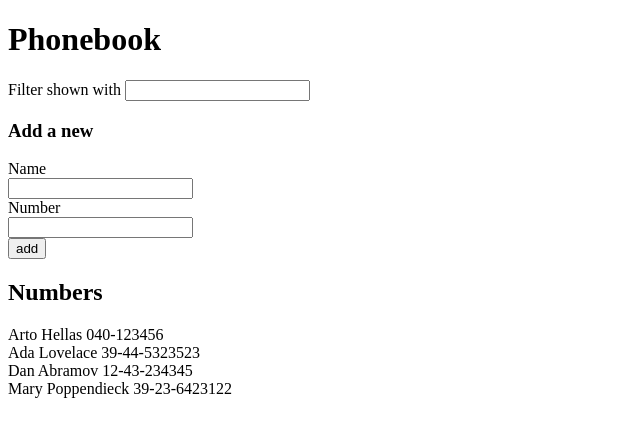
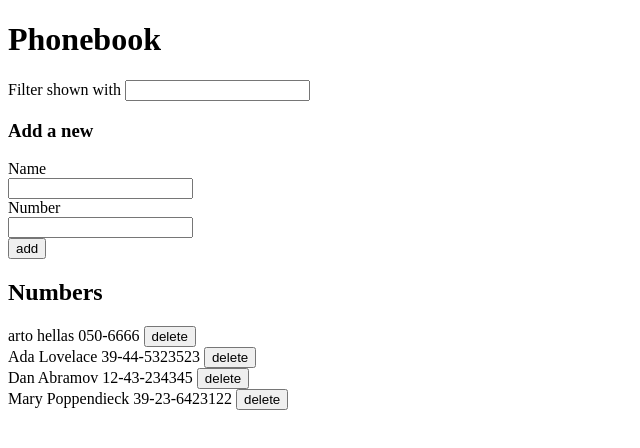
Before and after one commit to anttiromppanen/fullstack20, a React (Create React App) app in the folder osa2/puhelinluettelo/: page / in a window 1280 px wide. Shown: the top 448 px of the page, without its empty margins (0-640 px from the left). Built offline with nearby package versions, Linux system fonts and the light colour scheme; data requests are answered from the project's data file.

Commit message:
2.15 - 2.18 tehty

```diff
--- a/osa2/puhelinluettelo/db.json
+++ b/osa2/puhelinluettelo/db.json
@@ -1,8 +1,8 @@
 {
-  "persons":[
+  "persons": [
     {
-      "name": "Arto Hellas",
-      "number": "040-123456",
+      "name": "arto hellas",
+      "number": "050-6666",
       "id": 1
     },
     {
--- a/osa2/puhelinluettelo/src/App.js
+++ b/osa2/puhelinluettelo/src/App.js
@@ -1,20 +1,21 @@
 import React, { useState, useEffect } from 'react'
-import axios from 'axios'
+
+import personService from './services/persons'
 
 import Inputs from './components/Inputs'
 import ShowPersons from './components/ShowPersons'
 import Filter from './components/Filter'
 
 const App = () => {
-  const [persons, setPersons] = useState([])
+  const [ persons, setPersons ] = useState([])
   const [ newName, setNewName ] = useState('')
   const [ newNumber, setNewNumber ] = useState('')
   const [ filterValue, setFilterValue ] = useState('')
 
   // Data tiedostosta db.json
   useEffect(() => {
-    axios
-      .get('http://localhost:3001/persons')
+    personService
+      .getAll()
       .then(res => {
         setPersons(res.data)
       })
@@ -44,12 +45,39 @@ const App = () => {
     setNewName('')
     setNewNumber('')
     if (onkoJoLisatty) {
-      return alert(`${ newName } is already added to phonebook`)
+      if (window.confirm(`${newName} is already added to phonebook, replace the old number with a new one?`)) {
+        const personId = persons
+          .find(person => person.name.toLowerCase() === newName.toLowerCase())
+          .id
+
+        personService
+          .updatePerson(personId, lisattava)
+          .then(res => {
+            setPersons(persons.map(person => person.id !== res.data.id ? person : lisattava))
+          })
+      }
+
+      // Ilman returnia sama henkilö lisätään kahdesti
+      return
     }
 
-    setPersons(persons.concat(lisattava))
-}
+    // Lisätään "tietokantaan"
+    personService
+      .create(lisattava)
+      .then(res => {
+        setPersons(persons.concat(res.data))
+      })
+  }
 
+  const handleDelete = (id, name) => {
+    if (window.confirm(`Delete ${name} ?`))
+
+    personService
+      .deletePerson(id)
+      .then(res => {
+        setPersons(persons.filter(person => person.id !== id))
+      })
+  }
 
   return (
     <div>
@@ -62,7 +90,7 @@ const App = () => {
         newName={ newName }
         newNumber={ newNumber }
       />
-      <ShowPersons persons={ persons } filterValue={ filterValue } />
+      <ShowPersons persons={ persons } filterValue={ filterValue } handleDelete={ handleDelete } />
     </div>
 )
 
--- a/osa2/puhelinluettelo/src/components/Person.js
+++ b/osa2/puhelinluettelo/src/components/Person.js
@@ -1,9 +1,10 @@
 import React from 'react';
 
-const Person = ({ name, number }) => {
+const Person = ({ id, name, number, handleDelete }) => {
+
   return (
     <div>
-      {name} {number}
+      {name} {number} <button onClick={ () => handleDelete(id, name) }>delete</button>
     </div>
   );
 };
--- a/osa2/puhelinluettelo/src/components/ShowPersons.js
+++ b/osa2/puhelinluettelo/src/components/ShowPersons.js
@@ -2,7 +2,7 @@ import React from 'react';
 
 import Person from './Person'
 
-const ShowPersons = ({ persons, filterValue }) => {
+const ShowPersons = ({ persons, filterValue, handleDelete }) => {
   const mapPersons = persons
     .filter(person =>
       person.name.toLowerCase().includes(filterValue.toLowerCase())
@@ -11,8 +11,10 @@ const ShowPersons = ({ persons, filterValue }) => {
       person =>
         <Person
           key={ person.name }
+          id={ person.id }
           name={ person.name }
           number={ person.number }
+          handleDelete={ handleDelete }
         />
     )
 
--- /dev/null
+++ b/osa2/puhelinluettelo/src/services/persons.js
@@ -0,0 +1,20 @@
+import axios from 'axios'
+const baseURL = 'http://localhost:3001/persons'
+
+const getAll = () => {
+  return axios.get(baseURL)
+}
+
+const create = newPerson => {
+  return axios.post(baseURL, newPerson)
+}
+
+const deletePerson = id => {
+  return axios.delete(`${baseURL}/${id}`);
+}
+
+const updatePerson = (id, person) => {
+  return axios.put(`${baseURL}/${id}`, person)
+}
+
+export default { getAll, create, deletePerson, updatePerson }
```
